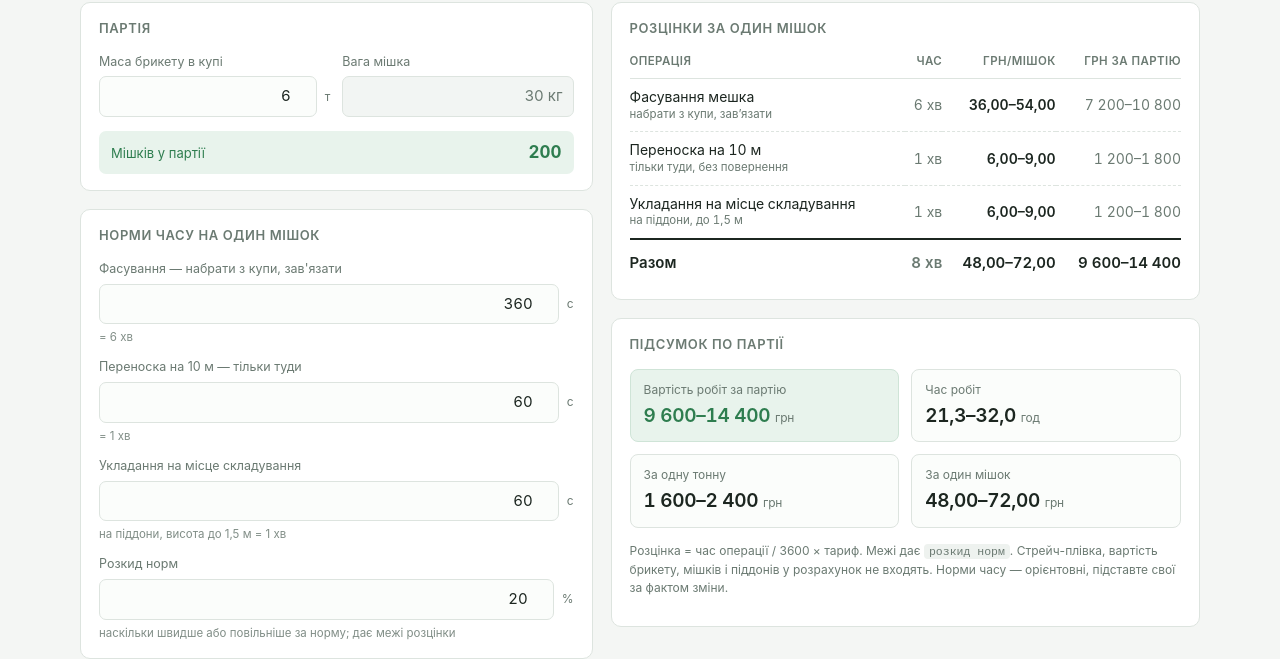
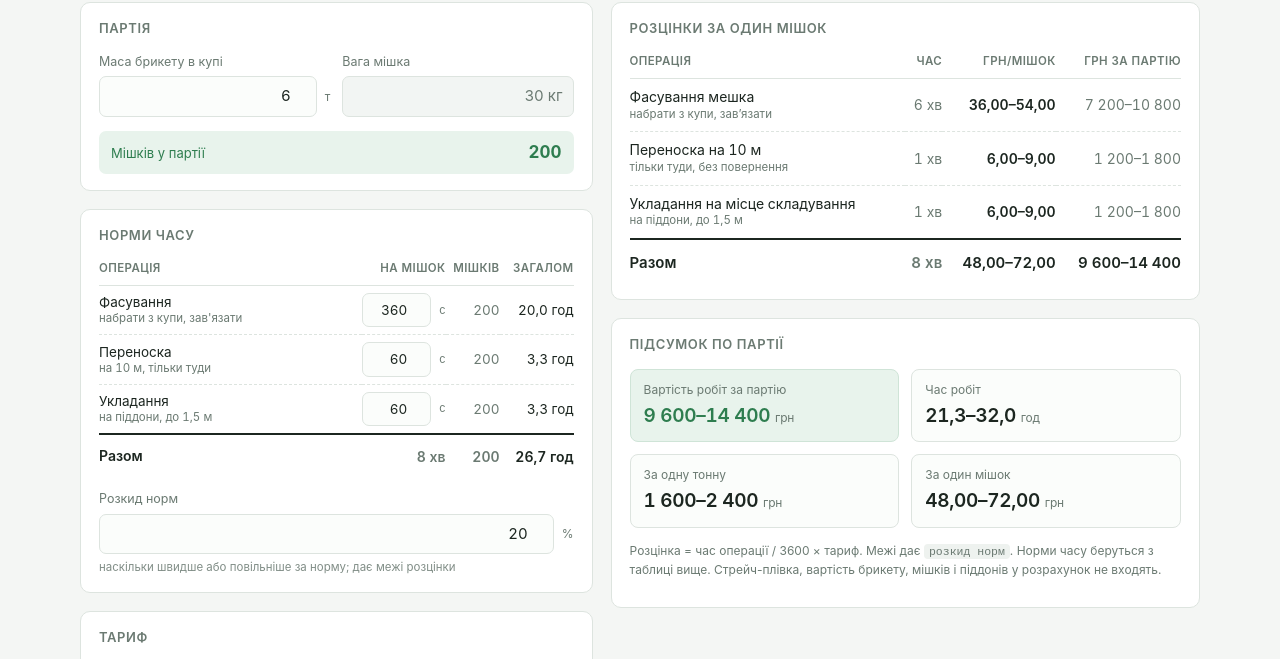
Before and after one commit to galichy79/bryket-packing, a plain HTML site: page index.html in a window 1280 px wide. Shown: the part 75-734 px from the top of the page. Drawn offline with Linux system fonts and the light colour scheme.

Commit message:
Нормы времени оформлены таблицей
Раздел норм стал таблицей из четырёх колонок: операция, время на мешок
(поле ввода), количество мешков, общее время, со строкой Разом.
Колонки количества и общего времени пересчитываются живьём.
Убрана устаревшая подсказка про ориентировочные нормы.

```diff
--- a/index.html
+++ b/index.html
@@ -42,6 +42,8 @@
     background:#f2f5f3;border:1px solid var(--line);border-radius:7px;
     padding:8px 10px;font-variant-numeric:tabular-nums;color:var(--muted);
   }
+  .unit.sm input{padding:6px 8px;font-size:13.5px}
+  .unit.sm span{font-size:11px}
   .unit{display:flex;align-items:center;gap:8px}
   .unit input{flex:1 1 auto;min-width:0}
   .unit span{flex:0 0 auto;font-size:12px;color:var(--muted);white-space:nowrap;pointer-events:none}
@@ -66,6 +68,12 @@
   tr.total td{border-top:2px solid var(--ink);border-bottom:0;padding-top:12px;font-weight:600;font-size:15px}
   .hi{font-weight:600}
   .dim{color:var(--muted)}
+  table.norms td{padding:7px 0;font-size:13.5px;white-space:nowrap}
+  table.norms td:first-child{white-space:normal}
+  table.norms td:nth-child(2){width:84px}
+  table.norms td:nth-child(3){width:54px}
+  table.norms td:nth-child(4){width:74px}
+  table.norms tr.total td{padding-top:11px;font-size:14px}
 
   .summary{display:grid;grid-template-columns:1fr 1fr;gap:12px;margin-top:4px}
   @media (max-width:460px){.summary{grid-template-columns:1fr}}
@@ -128,28 +136,47 @@
       </div>
 
       <div class="card">
-        <h2>Норми часу на один мішок</h2>
-        <div class="grid">
-          <div class="field full">
-            <label for="tPack">Фасування — набрати з купи, зав'язати</label>
-            <div class="unit"><input type="number" id="tPack" value="360" min="1" step="5"><span>с</span></div>
-            <div class="sublabel" id="tPackHint"></div>
-          </div>
-          <div class="field full">
-            <label for="tCarry">Переноска на 10 м — тільки туди</label>
-            <div class="unit"><input type="number" id="tCarry" value="60" min="1" step="1"><span>с</span></div>
-            <div class="sublabel" id="tCarryHint"></div>
-          </div>
-          <div class="field full">
-            <label for="tStack">Укладання на місце складування</label>
-            <div class="unit"><input type="number" id="tStack" value="60" min="1" step="1"><span>с</span></div>
-            <div class="sublabel">на піддони, висота до 1,5 м<span id="tStackHint"></span></div>
-          </div>
-          <div class="field full">
-            <label for="spread">Розкид норм</label>
-            <div class="unit"><input type="number" id="spread" value="20" min="0" max="60" step="1"><span>%</span></div>
-            <div class="sublabel">наскільки швидше або повільніше за норму; дає межі розцінки</div>
-          </div>
+        <h2>Норми часу</h2>
+        <table class="norms">
+          <thead>
+            <tr>
+              <th>Операція</th>
+              <th>На мішок</th>
+              <th>Мішків</th>
+              <th>Загалом</th>
+            </tr>
+          </thead>
+          <tbody>
+            <tr>
+              <td>Фасування<small>набрати з купи, зав'язати</small></td>
+              <td><div class="unit sm"><input type="number" id="tPack" value="360" min="1" step="5"><span>с</span></div></td>
+              <td class="dim" id="bagsPack">—</td>
+              <td id="totPack">—</td>
+            </tr>
+            <tr>
+              <td>Переноска<small>на 10 м, тільки туди</small></td>
+              <td><div class="unit sm"><input type="number" id="tCarry" value="60" min="1" step="1"><span>с</span></div></td>
+              <td class="dim" id="bagsCarry">—</td>
+              <td id="totCarry">—</td>
+            </tr>
+            <tr>
+              <td>Укладання<small>на піддони, до 1,5 м</small></td>
+              <td><div class="unit sm"><input type="number" id="tStack" value="60" min="1" step="1"><span>с</span></div></td>
+              <td class="dim" id="bagsStack">—</td>
+              <td id="totStack">—</td>
+            </tr>
+            <tr class="total">
+              <td>Разом</td>
+              <td class="dim" id="totPerBag">—</td>
+              <td class="dim" id="bagsAll">—</td>
+              <td id="totAll">—</td>
+            </tr>
+          </tbody>
+        </table>
+        <div class="field" style="margin-top:16px">
+          <label for="spread">Розкид норм</label>
+          <div class="unit"><input type="number" id="spread" value="20" min="0" max="60" step="1"><span>%</span></div>
+          <div class="sublabel">наскільки швидше або повільніше за норму; дає межі розцінки</div>
         </div>
       </div>
 
@@ -211,8 +238,8 @@
         </div>
         <p class="hint">
           Розцінка = час операції / 3600 × тариф. Межі дає <code>розкид норм</code>.
-          Стрейч-плівка, вартість брикету, мішків і піддонів у розрахунок не входять.
-          Норми часу — орієнтовні, підставте свої за фактом зміни.
+          Норми часу беруться з таблиці вище. Стрейч-плівка, вартість брикету,
+          мішків і піддонів у розрахунок не входять.
         </p>
       </div>
 
@@ -289,11 +316,18 @@
 
     $('bagsOut').textContent = int(r.bags);
 
-    // підказка з перерахунком у хвилини, коли норма більша за хвилину
-    [['tPack','tPackHint'],['tCarry','tCarryHint'],['tStack','tStackHint']].forEach(pair => {
-      const v = num(pair[0]);
-      $(pair[1]).textContent = v >= 60 ? ' = ' + fmtTime(v) : '';
+    // норми часу: мішків і годин на кожну операцію
+    const HOURS = v => nf(v, 1) + ' год';
+    [['bagsPack','totPack',r.ops[0]],
+     ['bagsCarry','totCarry',r.ops[1]],
+     ['bagsStack','totStack',r.ops[2]]].forEach(([bagsId, totId, o]) => {
+      $(bagsId).textContent = int(r.bags);
+      $(totId).textContent  = HOURS(o.hours);
     });
+
+    $('totPerBag').textContent = fmtTime(r.ops.reduce((s,o) => s + o.t, 0));
+    $('bagsAll').textContent   = int(r.bags);
+    $('totAll').textContent    = HOURS(r.hours);
 
     $('opsBody').innerHTML = r.ops.map(o =>
       '<tr>' +
```
Also changed, not shown: История_диалогов.md (+43 -0 lines), ТЗ_калькулятор.md (+7 -4 lines), README.md.
